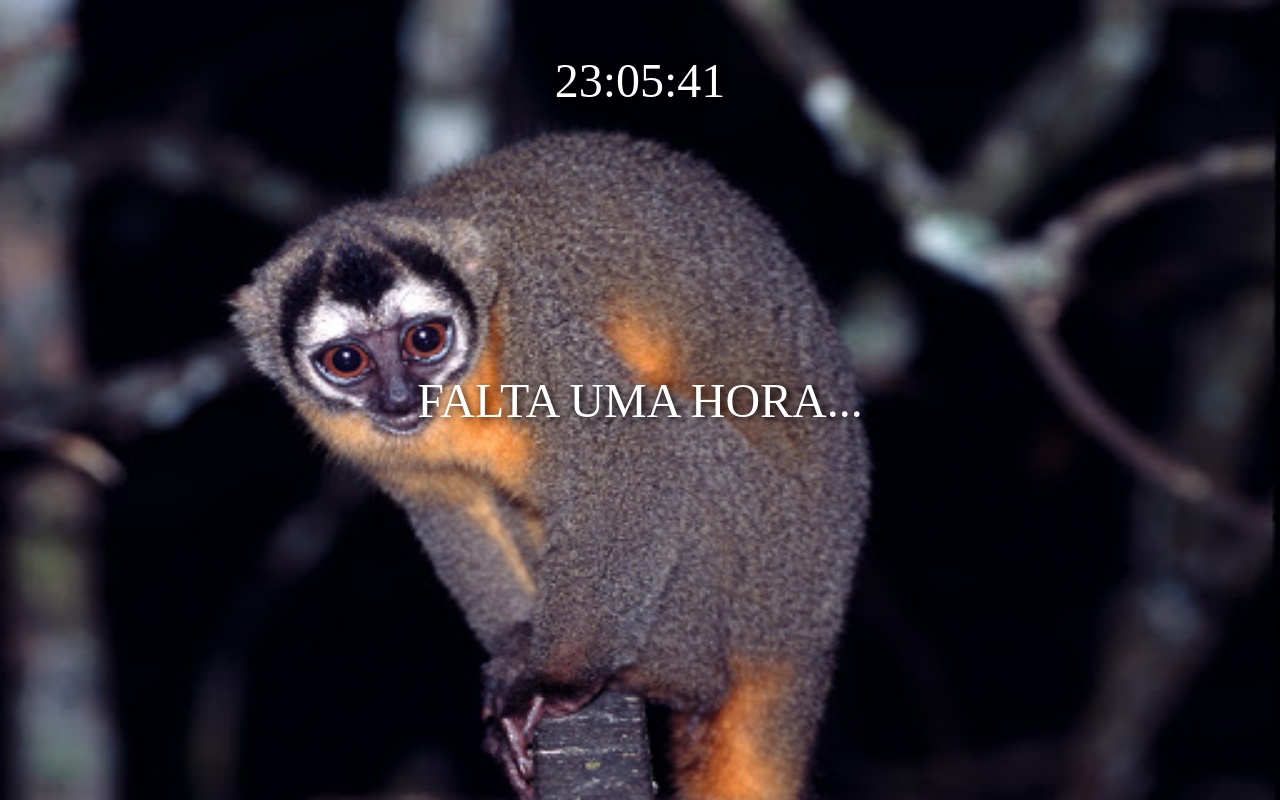
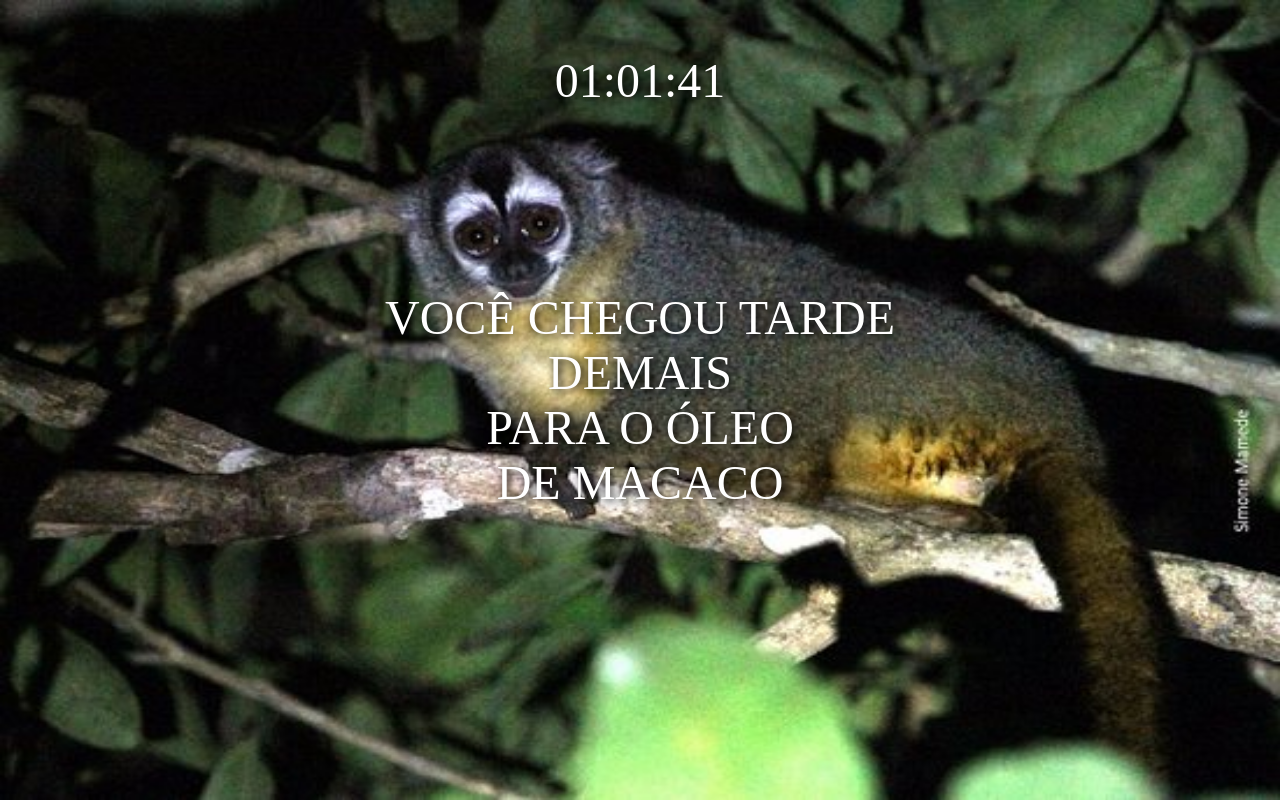
Before and after one commit to Cesaario/oleodemacaco, a website: page index.html in a window 1280 px wide. Drawn offline with Linux system fonts and the light colour scheme.

Commit message:
macaco falante...

```diff
--- a/index.html
+++ b/index.html
@@ -6,9 +6,9 @@
     </head>
     <body>
         <div class="container">
-            <img id='imagem' src="">
-            <div id="hora">hora</div>
-            <div id="texto">oi</div>
+            <img id='imagem' src="imagens/macaco-padrao.jpg">
+            <div id="hora"></div>
+            <div id="texto"></div>
         </div>
     </body>
 </html>
--- a/script.js
+++ b/script.js
@@ -1,13 +1,28 @@
+audioCedoDemais();
 setInterval(relogio, 1000);
+
+function audioCedoDemais(){
+    const { hora } = gerarHora();
+    if(hora > 1 && hora < 23){
+        let audioCedo = new Audio("audios/cedo-demais.mp3");
+        audioCedo.play();
+    }
+}
 
 function relogio() {
     const horaAtual = gerarHora();
     const textoHorario = `${horaAtual.hora}:${horaAtual.minuto}:${horaAtual.segundo}`
     const dados = gerarDados();
+
     document.getElementById("hora").innerHTML = `${textoHorario}`
     document.getElementById("texto").innerHTML = `${dados.texto.join("<br>")}`
     document.getElementById("imagem").src = `${dados.imagem}`
     document.getElementById("texto").style.fontSize = `${!!dados.fonte ? dados.fonte : "48px"}`
+
+    if (horaAtual.hora == "00" && horaAtual.minuto == "00" && horaAtual.segundo == "00") {
+        let audioHora = new Audio("audios/hora-oficial.mp3");
+        audioHora.play();
+    }
 }
 
 function gerarHora() {
@@ -21,8 +36,8 @@ function gerarHora() {
     if (segundo < 10) segundo = `0${segundo}`
 
     if (true) {
-        hora = "23"
-        minuto = "05"
+        hora = "01";
+        minuto = hora;
     }
 
     return {
```
Also changed, not shown: imagens/macaco-padrao.jpg (added), 2 other files.
